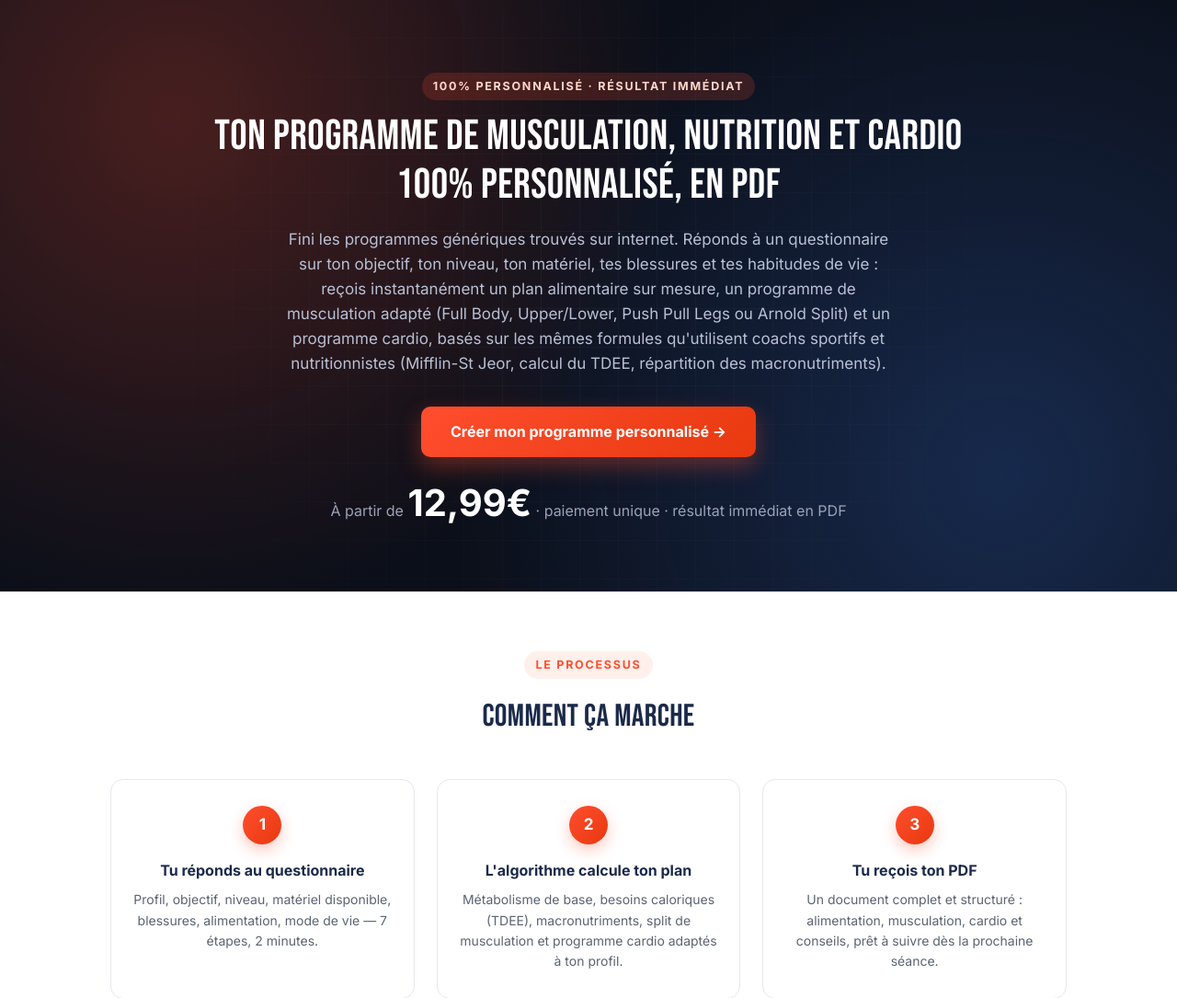
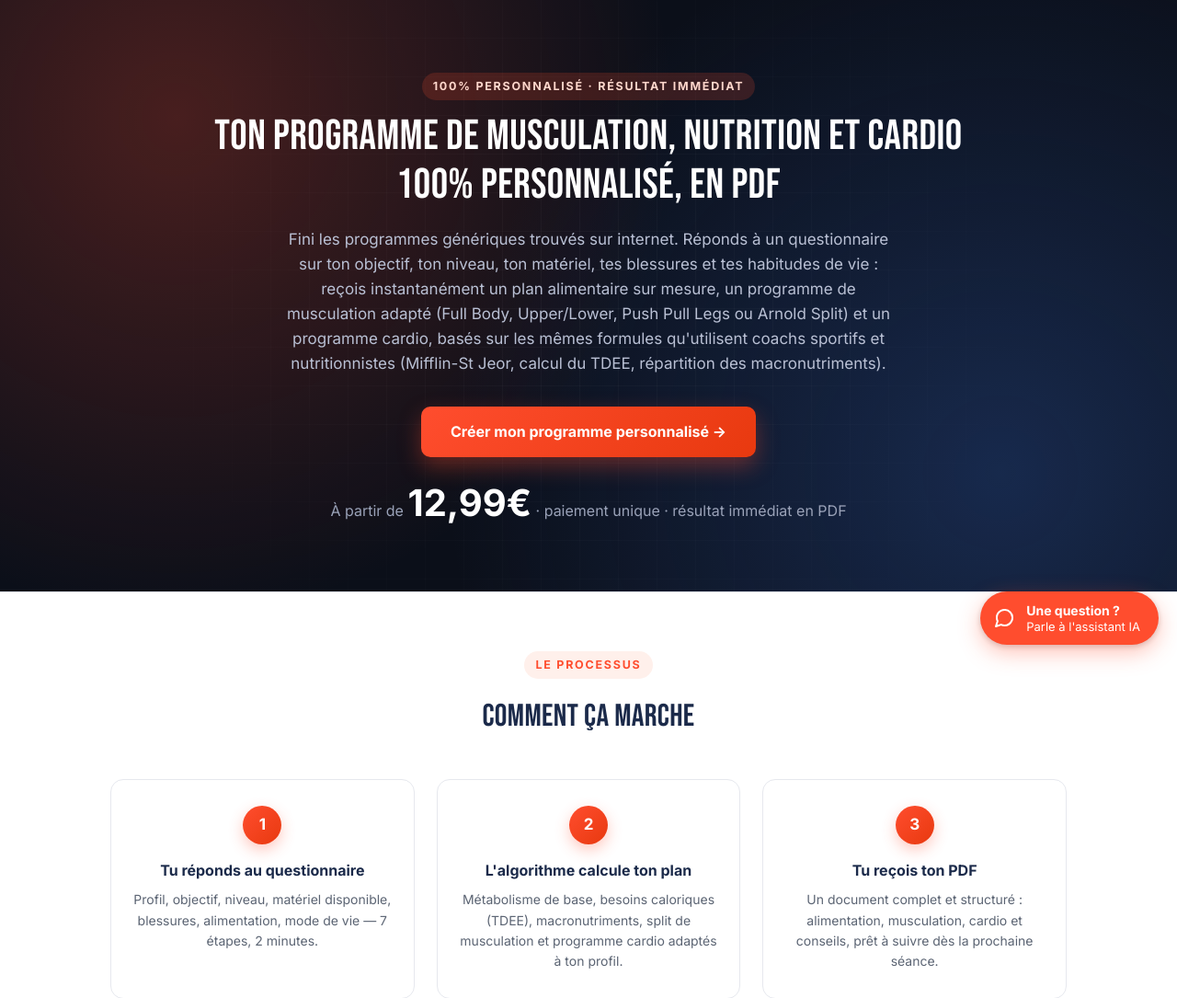
Before and after one commit to Alpha-Edge-cmd/FitSurMesure, a Flask app: page / in a window 1280 px wide. Shown: the part 79-1164 px from the top of the page at 92% size. Run offline with Flask 3, Linux system fonts and the light colour scheme.

Commit message:
Corrections lot 1 : navigation, separation des formules, bugs d'affichage
- checkbox-group : utilise optionValue/optionLabel comme les <select>.
  La question "splits_exclus" (seul groupe a options objets) affichait
  "[object Object]" ET enregistrait cette chaine comme valeur, que
  program_builder.py filtrait ensuite silencieusement : l'exclusion de
  split n'avait donc aucun effet reel.

- preselectFormule : "nutrition" manquait dans la liste des formules
  reconnues alors que la landing propose /questionnaire?formule=nutrition.
  La formule n'etait jamais appliquee et retombait sur "les_deux", ce qui
  affichait tout le questionnaire musculation + cardio a quelqu'un venu
  pour le programme Alimentation seul. La liste est desormais derivee des
  options declarees a l'etape "Ta formule".

- Separation stricte cote Nutrition : masque annees_pratique, blessures,
  severite_blessure, precisions, preferences_libres et disponibilite_reelle.
  niveau_musculation est conserve (alimente le calcul des proteines et
  l'ajustement calorique dans calculations.py) mais reformule.
  Le questionnaire Nutrition passe de 32 a 27 questions, sans aucune
  question de musculation ni de cardio.

- `label` accepte desormais une fonction (d => "...") pour les libelles
  dependant de la formule ; resolu aussi dans les messages de validation.

- Ajout d'un bouton "Changer de programme" en haut de chaque etape :
  quand la formule vient de la landing (?formule=...), l'etape 0 est sautee
  et il n'existait aucun retour possible vers le menu.

- Agent IA : bulle flottante permanente vers /assistant sur la landing.
  La page et support_agent.py etaient restes fonctionnels mais le seul
  point d'entree etait un lien texte noye dans le pied de page.

- aliments_apprecies : "Poulet" et "Dinde" en cases distinctes, liste des
  proteines animales etoffee. L'ancienne valeur "Volaille" reste reconnue
  pour ne pas casser les commandes deja enregistrees.

```diff
--- a/static/landing.css
+++ b/static/landing.css
@@ -193,3 +193,65 @@ footer {
   header.hero h1 { font-size: 32px; }
   .price-card.featured { transform: none; }
 }
+
+/* ---------------------------------------------------------------------------
+   Agent IA — bulle flottante (retour Samy : "je ne vois plus l'agent IA sur
+   la page d'accueil"). Point d'entrée permanent vers /assistant, visible quel
+   que soit le défilement. Sur mobile, seule l'icône reste affichée pour ne pas
+   masquer le contenu ni les boutons d'achat.
+   --------------------------------------------------------------------------- */
+.ia-bubble {
+  position: fixed;
+  right: 1.25rem;
+  bottom: 1.25rem;
+  z-index: 60;
+  display: inline-flex;
+  align-items: center;
+  gap: 12px;
+  padding: 12px 20px 12px 14px;
+  border-radius: 999px;
+  background: var(--accent);
+  color: #fff;
+  text-decoration: none;
+  box-shadow: 0 8px 24px rgba(255, 77, 46, 0.35), 0 2px 6px rgba(11, 15, 25, 0.18);
+  transition: transform 0.18s ease, box-shadow 0.18s ease, background 0.18s ease;
+}
+.ia-bubble:hover,
+.ia-bubble:focus-visible {
+  background: var(--accent-dark);
+  transform: translateY(-2px);
+  box-shadow: 0 12px 30px rgba(255, 77, 46, 0.45), 0 3px 8px rgba(11, 15, 25, 0.22);
+  color: #fff;
+}
+.ia-bubble-icon {
+  display: inline-flex;
+  align-items: center;
+  justify-content: center;
+  flex-shrink: 0;
+}
+.ia-bubble-text {
+  display: flex;
+  flex-direction: column;
+  line-height: 1.25;
+  font-size: 13px;
+}
+.ia-bubble-text strong {
+  font-size: 14px;
+  font-weight: 700;
+}
+
+@media (max-width: 640px) {
+  .ia-bubble {
+    right: 1rem;
+    bottom: 1rem;
+    padding: 14px;
+    gap: 0;
+  }
+  .ia-bubble-text { display: none; }
+}
+
+/* Respecte la préférence système "réduire les animations". */
+@media (prefers-reduced-motion: reduce) {
+  .ia-bubble { transition: none; }
+  .ia-bubble:hover, .ia-bubble:focus-visible { transform: none; }
+}
--- a/templates/landing.html
+++ b/templates/landing.html
@@ -310,5 +310,25 @@
   </div>
 </footer>
 
+<!-- Agent IA (retour Samy : "je ne vois plus l'agent IA sur la page
+     d'accueil, il doit réapparaître comme prévu"). La page /assistant et
+     logic/support_agent.py étaient restées en place et fonctionnelles, mais
+     le seul point d'entrée depuis la landing était un lien texte noyé dans le
+     pied de page — donc invisible en pratique. On rétablit un point d'entrée
+     permanent : une bulle flottante toujours visible pendant le défilement,
+     doublée d'un libellé sur grand écran. -->
+<a href="/assistant" class="ia-bubble" aria-label="Poser une question à l'assistant IA">
+  <span class="ia-bubble-icon" aria-hidden="true">
+    <svg viewBox="0 0 24 24" width="24" height="24" fill="none" stroke="currentColor"
+         stroke-width="2" stroke-linecap="round" stroke-linejoin="round">
+      <path d="M21 11.5a8.38 8.38 0 0 1-.9 3.8 8.5 8.5 0 0 1-7.6 4.7 8.38 8.38 0 0 1-3.8-.9L3 21l1.9-5.7a8.38 8.38 0 0 1-.9-3.8 8.5 8.5 0 0 1 4.7-7.6 8.38 8.38 0 0 1 3.8-.9h.5a8.48 8.48 0 0 1 8 8v.5z"/>
+    </svg>
+  </span>
+  <span class="ia-bubble-text">
+    <strong>Une question ?</strong>
+    Parle à l'assistant IA
+  </span>
+</a>
+
 </body>
 </html>
```
Also changed, not shown: logic/food_lists.py (+13 -3 lines), static/script.js (+116 -16 lines), static/style.css (+23 -0 lines).
